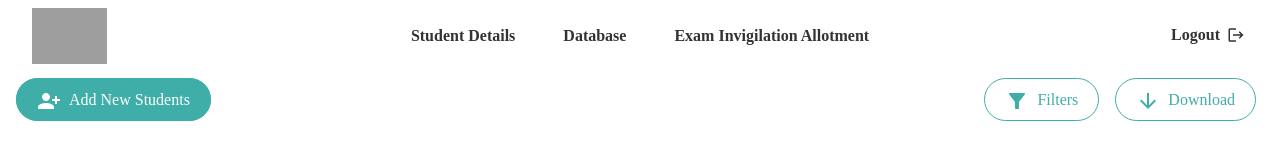
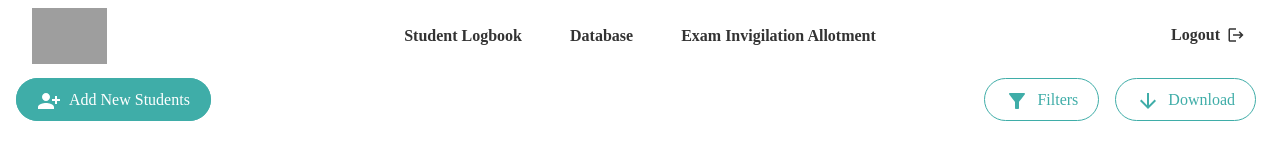
Before and after one commit to Nik-git1/PhD-Management-System, a React (Vite) app: page / in a window 1280 px wide. Shown: the top 152 px of the page. Built offline with nearby package versions, Linux system fonts and the light colour scheme; grey boxes are pictures that could not be loaded; a web font is replaced by a local one.

Commit message:
minor changes

```diff
--- a/src/App.jsx
+++ b/src/App.jsx
@@ -1,7 +1,7 @@
 import Header from "./components/Header";
 import Database from "./pages/Database";
 import Exam from "./pages/Exam";
-import StudentDetails from "./pages/StudentDetails";
+import StudentDetails from "./pages/StudentLog";
 import { HashRouter as Router, Route, Routes } from "react-router-dom";
 
 function App() {
@@ -12,7 +12,7 @@ function App() {
         <Routes>
           <Route path="/" exact element={<Database />} />
           <Route path="/exam_invigilation" element={<Exam />} />
-          <Route path="/student_details" element={<StudentDetails />} />
+          <Route path="/student_logbook" element={<StudentDetails />} />
         </Routes>
       </div>
     </Router>
--- a/src/components/Header.jsx
+++ b/src/components/Header.jsx
@@ -5,8 +5,8 @@ import LogoutIcon from "@mui/icons-material/Logout";
 
 const links = [
   {
-    name: "Student Details",
-    href: "#/student_details",
+    name: "Student Logbook",
+    href: "#/student_logbook",
   },
   {
     name: "Database",
@@ -22,9 +22,9 @@ export default function Header() {
   const [mobileMenuOpen, setMobileMenuOpen] = useState(false);
 
   return (
-    <header className="bg-white">
+    <header className="bg-white w-screen">
       <nav
-        className="mx-auto flex max-w-7xl items-center justify-between px-6 pb-6 pt-2 lg:px-8"
+        className="mx-auto flex w-full items-center justify-between px-6 pb-6 pt-2 lg:px-8"
         aria-label="Global"
       >
         <div className="flex lg:flex-1">
--- a/src/pages/StudentDetails.jsx
+++ b/src/pages/StudentLog.jsx
@@ -1,14 +1,14 @@
 import React from "react";
 
-function StudentDetails() {
+function StudentLog() {
   return (
     <div className="grid place-content-center">
       <p className="text-7xl font-bold text-pantone-blue ">Coming Soon...</p>
       <p className="text-3xl justify-self-center font-semibold">
-        Student Details
+        Student Logbook
       </p>
     </div>
   );
 }
 
-export default StudentDetails;
+export default StudentLog;
```
